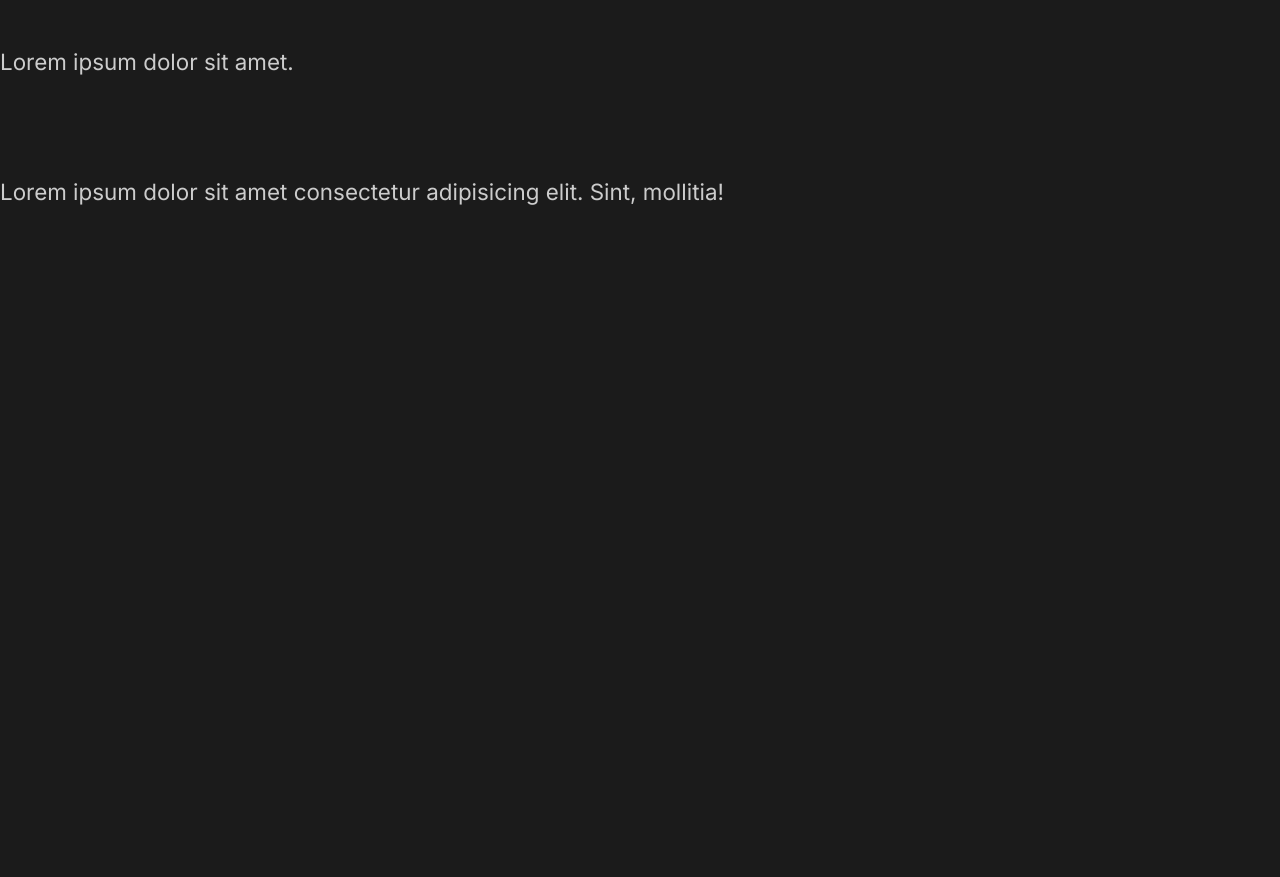
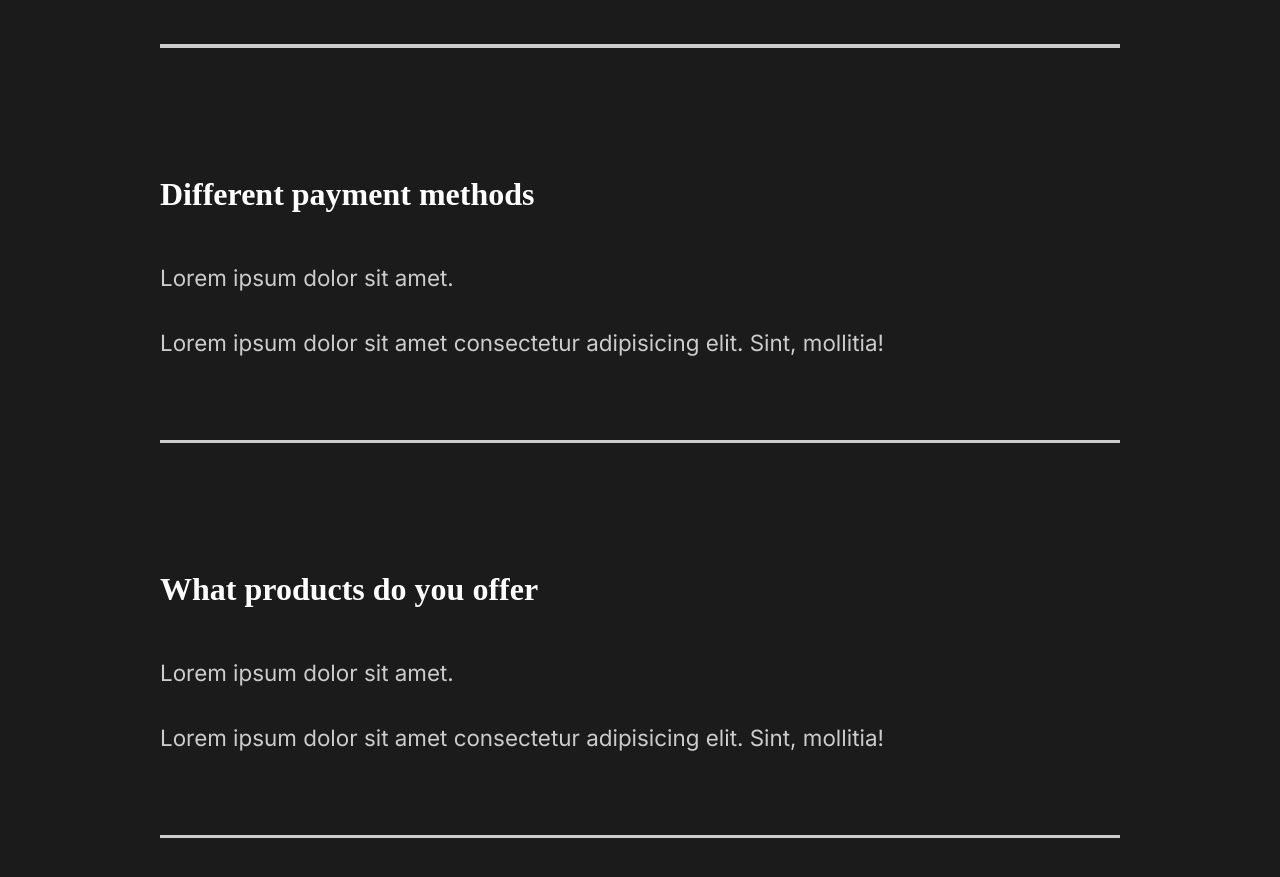
Before and after one commit to FlorFerrari/react-portfolio, a React (Create React App) app in the folder portfolio/: page / in a window 1280 px wide. Shown: the part 3280-4157 px from the top of the page. Before the commit the page ends 3537 px from the top, so only its background shows below. Built offline with nearby package versions, Linux system fonts and the light colour scheme.

Commit message:
StylingFAQ

```diff
--- a/portfolio/src/components/FaqSection.jsx
+++ b/portfolio/src/components/FaqSection.jsx
@@ -1,8 +1,10 @@
 import React from "react";
+import styled from "styled-components";
+import { About } from "../styles";
 
 export default function FaqSection() {
     return (
-        <div className="faq">
+        <Faq>
             <h2>Any Questions <span>FAQ</span></h2>
             <div className="question">
                 <h4>How do I start?</h4>
@@ -12,6 +14,7 @@
                         adipisicing elit. Sint, mollitia!
                     </p>
                 </div>
+                <div className="faq-line"></div>
             </div>
             <div className="question">
                 <h4>Daily Schedule</h4>
@@ -21,6 +24,7 @@
                         adipisicing elit. Sint, mollitia!
                     </p>
                 </div>
+                <div className="faq-line"></div>
             </div>
             <div className="question">
                 <h4>Different payment methods</h4>
@@ -30,6 +34,7 @@
                         adipisicing elit. Sint, mollitia!
                     </p>
                 </div>
+                <div className="faq-line"></div>
             </div>
             <div className="question">
                 <h4>What products do you offer</h4>
@@ -39,7 +44,36 @@
                         adipisicing elit. Sint, mollitia!
                     </p>
                 </div>
+                <div className="faq-line"></div>
             </div>
-        </div>
+        </Faq>
     )
 }
+
+const Faq = styled(About)`
+    display: block;
+    span {
+        display: block;
+    }
+    h2{
+        padding-bottom: 2rem;
+        font-weight: lighter;
+
+    }
+    .faq-line{
+        background: #cccccc;
+        height: 0.2rem;
+        margin: 2rem 0rem;
+        width: 100%
+    }
+    .question{
+        padding: 3rem 0rem;
+        cursor: pointer;
+    }
+    .answer{
+        padding: 2rem 0rem;
+        p {
+            padding: 1rem 0rem;
+        }
+    }
+`;
--- a/portfolio/src/components/GlobalStyle.jsx
+++ b/portfolio/src/components/GlobalStyle.jsx
@@ -37,6 +37,7 @@
                 }
             h4 {
                 font-family: bold;
+                font-size: 2rem;
 
             }
             span {
```
